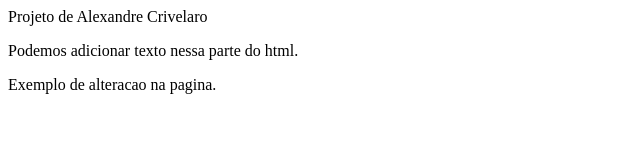
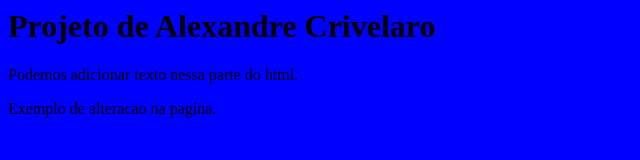
Before and after one commit to alexcrivelaro/meu-site, a plain HTML site: page index.html in a window 1280 px wide. Shown: the whole page, without its empty margins (0-640 px from the left). Drawn offline with Linux system fonts and the light colour scheme.

Commit message:
Inicio do design

```diff
--- /dev/null
+++ b/estilo.css
@@ -0,0 +1,3 @@
+body {
+    background-color: blue;
+}
--- a/index.html
+++ b/index.html
@@ -1,5 +1,8 @@
 <html>
-    <head>Projeto de Alexandre Crivelaro</head>
+    <head>
+        <link rel="stylesheet" href="estilo.css">
+        <h1>Projeto de Alexandre Crivelaro</h1>
+    </head>
     <body>
         <p>Podemos adicionar texto nessa parte do html.</p>
         <p>Exemplo de alteracao na pagina.</p>
```
